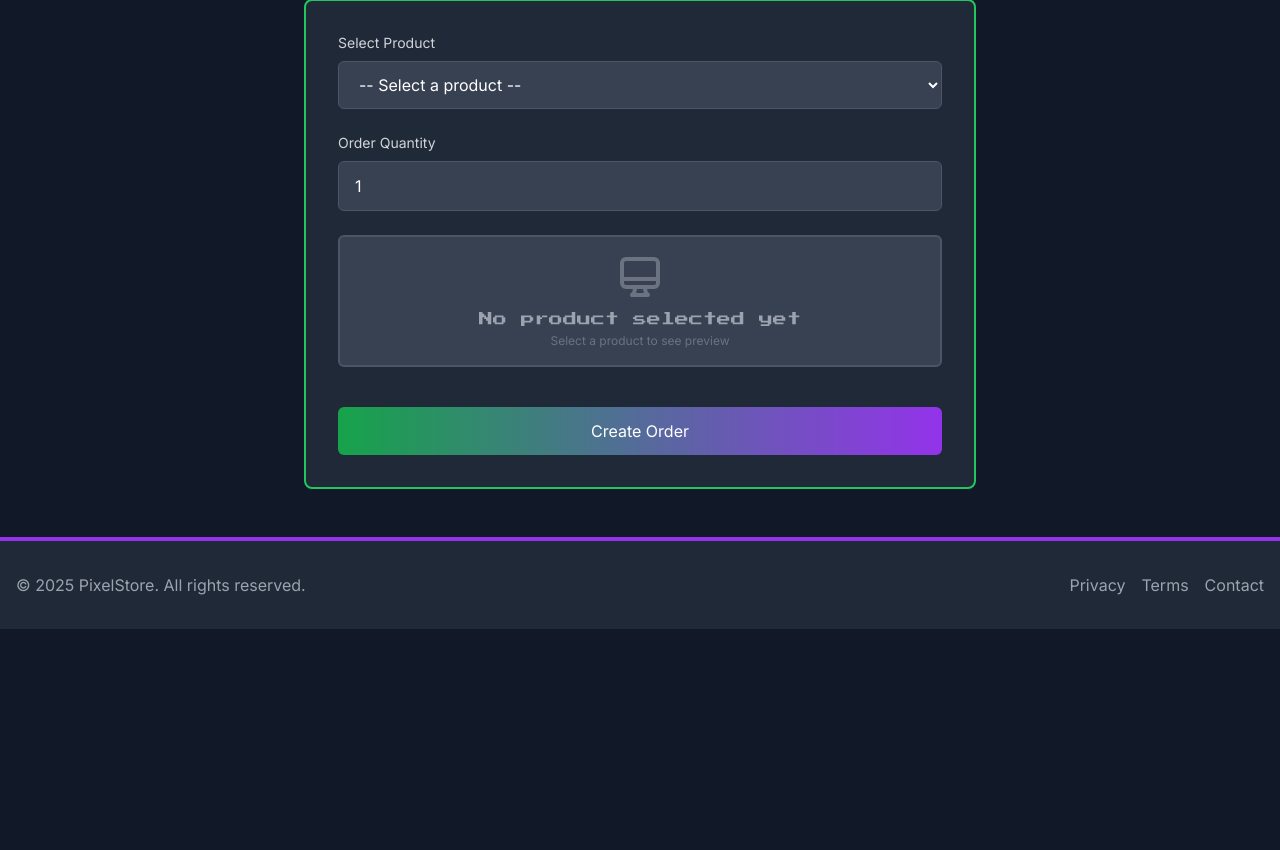
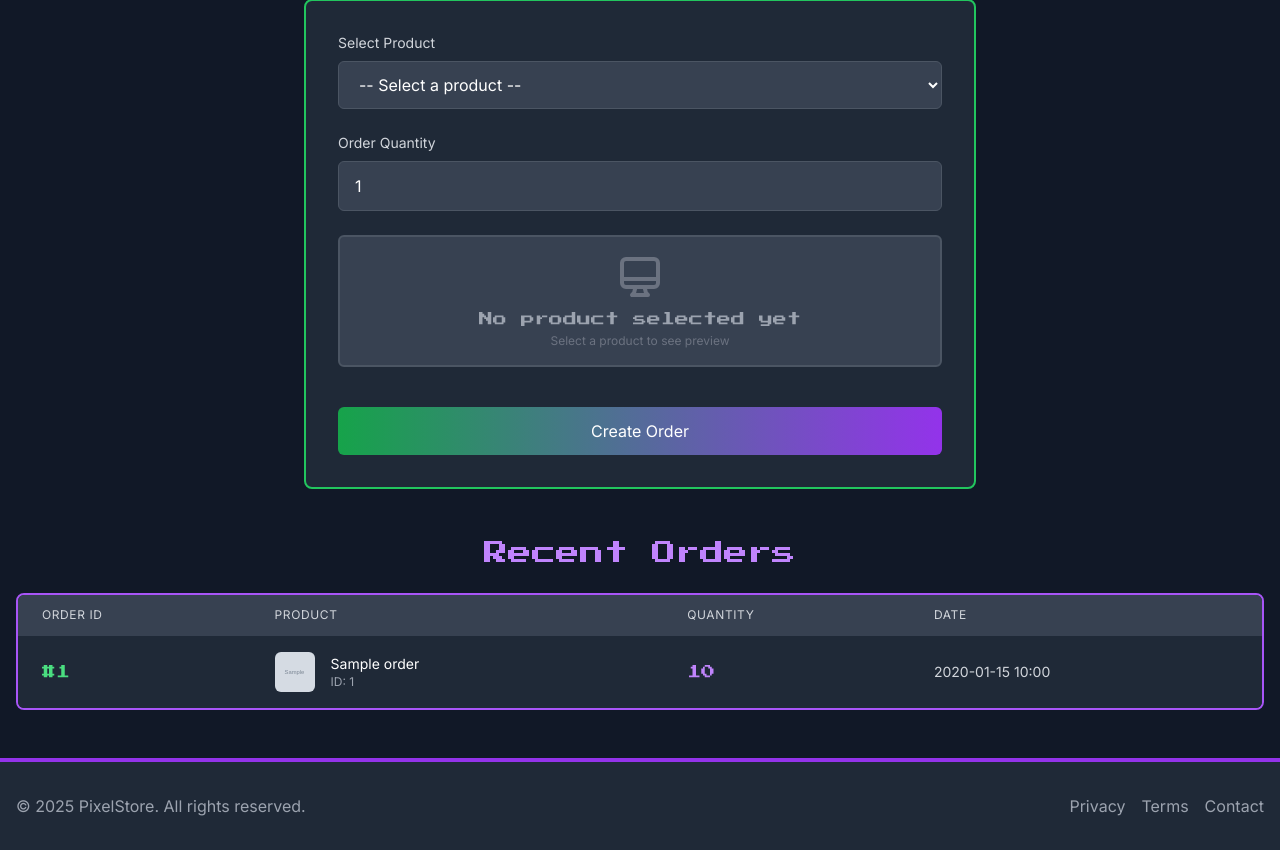
Before and after one commit to mattenarle10/file-upload-flask, a Flask app: template templates/create_order.html in a window 1280 px wide. Shown: the part 193-1043 px from the top of the page. Before the commit the page ends 822 px from the top, so only its background shows below. Run offline with Flask 3, Linux system fonts and the light colour scheme; the template is opened without the code that fills it: most values are stand-ins (such as "Sample title", 1, 10 or a date in 2020); grey boxes marked "Sample" are stand-in pictures; some libraries are stand-ins or nearby versions.

Commit message:
Update create_order.html

```diff
--- a/templates/create_order.html
+++ b/templates/create_order.html
@@ -124,8 +124,72 @@
                             </button>
                         </div>
                     </form>
+
                 </div>
             </div>
+            <!-- Recent Orders Section -->
+<div class="mt-12">
+    <h2 class="text-xl md:text-2xl font-pixel mb-6 text-center text-purple-400">Recent Orders</h2>
+
+    {% if orders %}
+    <div class="bg-gray-800 rounded-lg border-2 border-purple-500 overflow-hidden">
+        <div class="overflow-x-auto">
+            <table class="min-w-full divide-y divide-gray-700">
+                <thead class="bg-gray-700">
+                    <tr>
+                        <th scope="col" class="px-6 py-3 text-left text-xs font-medium text-gray-300 uppercase tracking-wider">Order ID</th>
+                        <th scope="col" class="px-6 py-3 text-left text-xs font-medium text-gray-300 uppercase tracking-wider">Product</th>
+                        <th scope="col" class="px-6 py-3 text-left text-xs font-medium text-gray-300 uppercase tracking-wider">Quantity</th>
+                        <th scope="col" class="px-6 py-3 text-left text-xs font-medium text-gray-300 uppercase tracking-wider">Date</th>
+                    </tr>
+                </thead>
+                <tbody class="bg-gray-800 divide-y divide-gray-700">
+                    {% for order in orders %}
+                    <tr class="hover:bg-gray-700 transition-colors">
+                        <td class="px-6 py-4 whitespace-nowrap">
+                            <div class="text-sm font-pixel text-green-400">#{{ order.order_id }}</div>
+                        </td>
+                        <td class="px-6 py-4 whitespace-nowrap">
+                            <div class="flex items-center">
+                                {% if order.image_url %}
+                                <div class="flex-shrink-0 h-10 w-10">
+                                    <img class="h-10 w-10 rounded-md object-cover" src="{{ order.image_url }}" alt="{{ order.product_name }}">
+                                </div>
+                                {% else %}
+                                <div class="flex-shrink-0 h-10 w-10 bg-gray-600 rounded-md flex items-center justify-center">
+                                    <svg class="h-6 w-6 text-gray-400" fill="none" viewBox="0 0 24 24" stroke="currentColor">
+                                        <path stroke-linecap="round" stroke-linejoin="round" stroke-width="2" d="M4 16l4.586-4.586a2 2 0 012.828 0L16 16m-2-2l1.586-1.586a2 2 0 012.828 0L20 14m-6-6h.01M6 20h12a2 2 0 002-2V6a2 2 0 00-2-2H6a2 2 0 00-2 2v12a2 2 0 002 2z" />
+                                    </svg>
+                                </div>
+                                {% endif %}
+                                <div class="ml-4">
+                                    <div class="text-sm font-medium text-white">{{ order.product_name }}</div>
+                                    <div class="text-xs text-gray-400">ID: {{ order.product_id }}</div>
+                                </div>
+                            </div>
+                        </td>
+                        <td class="px-6 py-4 whitespace-nowrap">
+                            <div class="text-sm font-pixel text-purple-400">{{ order.quantity }}</div>
+                        </td>
+                        <td class="px-6 py-4 whitespace-nowrap text-sm text-gray-300">
+                            {{ order.order_date.strftime('%Y-%m-%d %H:%M') }}
+                        </td>
+                    </tr>
+                    {% endfor %}
+                </tbody>
+            </table>
+        </div>
+    </div>
+    {% else %}
+    <div class="bg-gray-800 rounded-lg border-2 border-gray-600 p-8 text-center">
+        <svg class="mx-auto h-12 w-12 text-gray-500" fill="none" viewBox="0 0 24 24" stroke="currentColor">
+            <path stroke-linecap="round" stroke-linejoin="round" stroke-width="2" d="M9 5H7a2 2 0 00-2 2v12a2 2 0 002 2h10a2 2 0 002-2V7a2 2 0 00-2-2h-2M9 5a2 2 0 002 2h2a2 2 0 002-2M9 5a2 2 0 012-2h2a2 2 0 012 2" />
+        </svg>
+        <p class="mt-4 text-gray-400 font-pixel">No orders yet</p>
+        <p class="mt-2 text-gray-500 text-sm">Create your first order using the form above</p>
+    </div>
+    {% endif %}
+</div>
         </div>
     </main>
 
```
